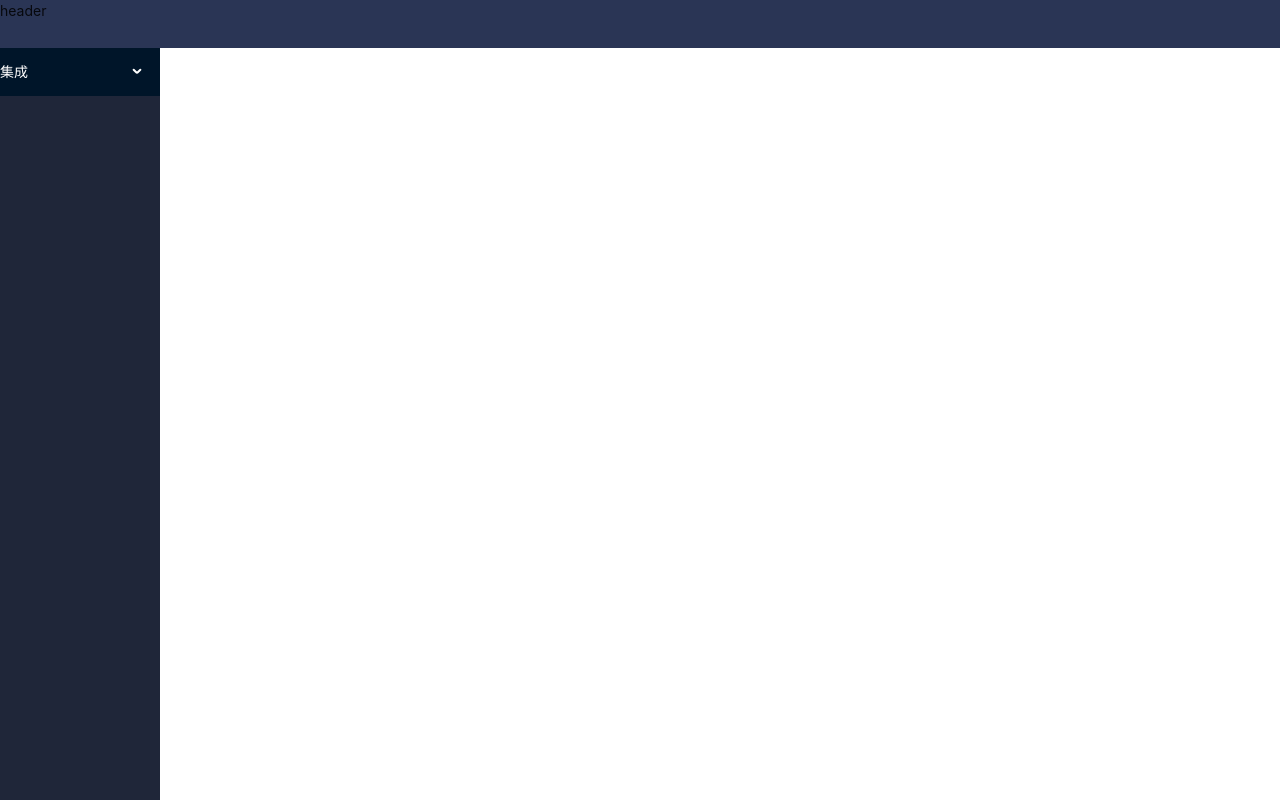
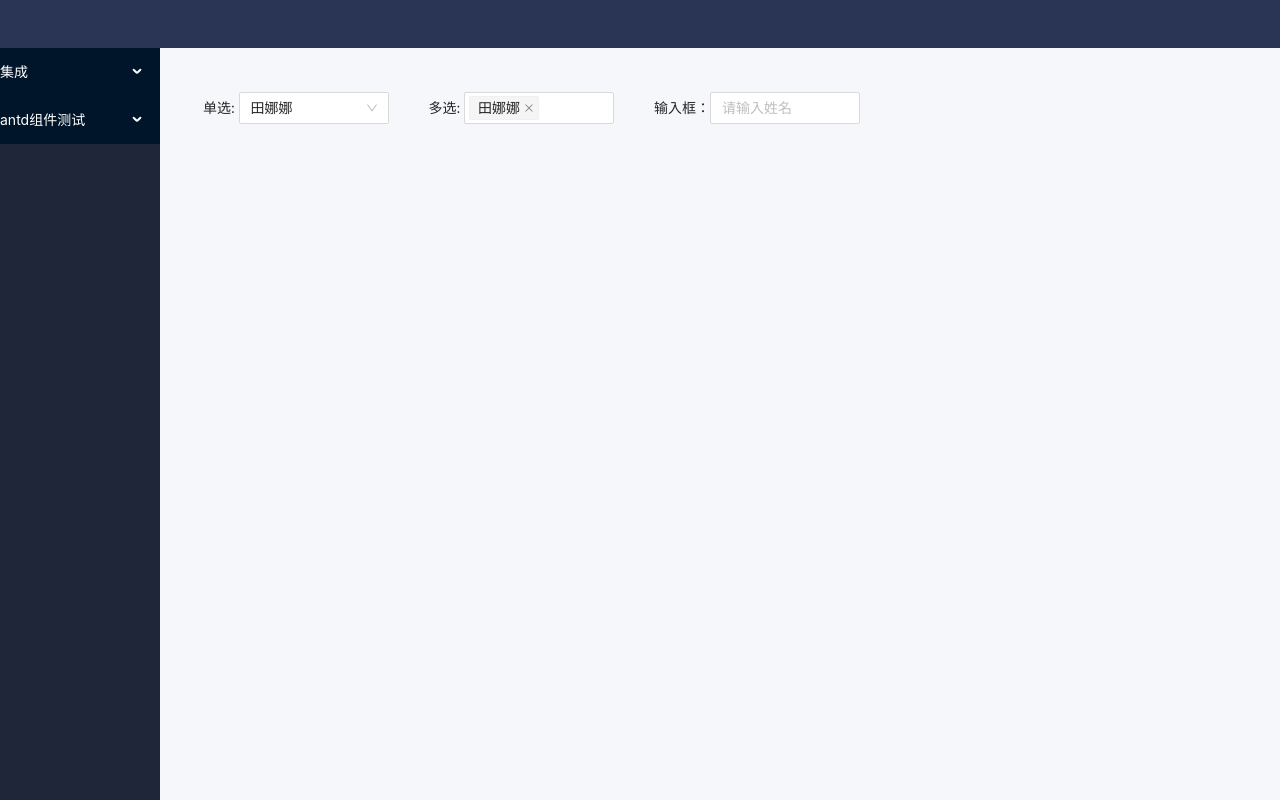
Before and after one commit to Elias-cug/react-ts-antd, a React app: page /test/ant-form in a window 1280 px wide. Built offline with nearby package versions, Linux system fonts and the light colour scheme.

Commit message:
增加组件设置

```diff
--- /dev/null
+++ b/src/assets/css/antd-test.css
@@ -0,0 +1,11 @@
+.antd-test {
+  display: flex;
+  flex-direction: row;
+}
+.antd-test > div {
+  margin: 20px;
+}
+
+.form-item {
+  width: 150px;
+}
--- a/src/assets/css/index.css
+++ b/src/assets/css/index.css
@@ -1,2 +1,7 @@
 @import '~antd/dist/antd.css';
 @import './layout.css';
+@import './antd-test.css';
+/*
+* {
+  width: 100%;
+} */
--- a/src/assets/css/layout.css
+++ b/src/assets/css/layout.css
@@ -4,6 +4,7 @@
 }
 .container {
   height: 100%;
+  min-width: 1263px;
   position: relative;
   display: flex;
   flex-direction: column;
@@ -12,6 +13,7 @@
 
 .header {
   width: 100%;
+  min-width: 1263px;
   height: 48px;
   background-color: #2A3555;
   box-sizing: border-box;
@@ -30,3 +32,9 @@
   flex-shrink: 0;
   height: 100%;
 }
+
+.main-container-wrapper .main-content {
+  width: 100%;
+  padding: 24px 24px 24px 23px;
+  background-color: #F5F7FA;
+}
--- a/src/layout/br-header/index.tsx
+++ b/src/layout/br-header/index.tsx
@@ -1,9 +1,7 @@
-import React from "react";
+import React from 'react';
 
-function Header() {
-  return (
-    <div className="header">header</div>
-  )
+function Header () {
+  return <div className='header'></div>;
 }
 
-export default Header
+export default Header;
--- /dev/null
+++ b/src/page/antd-test/FormTest.tsx
@@ -0,0 +1,83 @@
+import React, { FC } from 'react';
+import { Select, Input } from 'antd';
+const { Option } = Select;
+
+const selectOptions = [
+  {
+    id: 'tiannana',
+    text: '田娜娜'
+  },
+  {
+    id: 'hanxiaoyu',
+    text: '韩晓雨'
+  },
+  {
+    id: 'liyisheng',
+    text: '李义升'
+  },
+  {
+    id: 'tanqinglian',
+    text: '谭青廉'
+  },
+  {
+    id: 'zhanghui',
+    text: '张慧'
+  }
+];
+
+const AntdSelect = () => {
+  return (
+    <>
+      <span>单选: </span>
+      <Select className='form-item' defaultValue='tiannana'>
+        {selectOptions.map(item => (
+          <Option key={item.id} value={item.id}>
+            {item.text}
+          </Option>
+        ))}
+      </Select>
+    </>
+  );
+};
+
+const AntdMultiSelect = () => {
+  return (
+    <>
+      <span>多选: </span>
+      <Select className='form-item' defaultValue={['tiannana']} mode='multiple'>
+        {selectOptions.map(item => (
+          <Option key={item.id} value={item.id}>
+            {item.text}
+          </Option>
+        ))}
+      </Select>
+    </>
+  );
+};
+
+const AntdInput = () => {
+  return (
+    <>
+      <span>输入框：</span>
+      <Input className='form-item' placeholder='请输入姓名'></Input>
+    </>
+  );
+};
+
+const FormTest = () => {
+  return (
+    <div className='antd-test'>
+      <div>
+        <AntdSelect></AntdSelect>
+      </div>
+      <div>
+        <AntdMultiSelect></AntdMultiSelect>
+      </div>
+      <div>
+        <AntdInput></AntdInput>
+      </div>
+    </div>
+  );
+};
+
+export default FormTest;
--- /dev/null
+++ b/src/page/antd-test/index.ts
@@ -0,0 +1,3 @@
+import FormTest from './FormTest';
+
+export { FormTest };
--- a/src/router/moudles/layout-router.ts
+++ b/src/router/moudles/layout-router.ts
@@ -1,5 +1,6 @@
 import DataAccess from '@/page/data-access';
 import DataStandardization from '@/page/data-standardization';
+import { FormTest } from '@/page/antd-test';
 const layoutRouter = [
   {
     path: '/integration',
@@ -18,6 +19,18 @@ const layoutRouter = [
         meta: { title: '数据标准化', icon: '' }
       }
     ]
+  },
+  {
+    path: '/test',
+    meta: { title: 'antd组件测试', icon: '' },
+    children: [
+      {
+        path: '/test/ant-form',
+        isExact: true,
+        component: FormTest,
+        meta: { title: '表单组件', icon: '' }
+      }
+    ]
   }
 ];
 export default layoutRouter;
```
Also changed, not shown: src/page/antd-test/index.tsx (deleted, +0 -13 lines).
